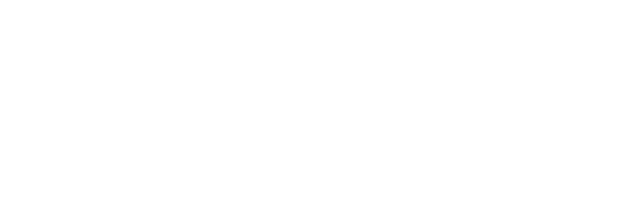
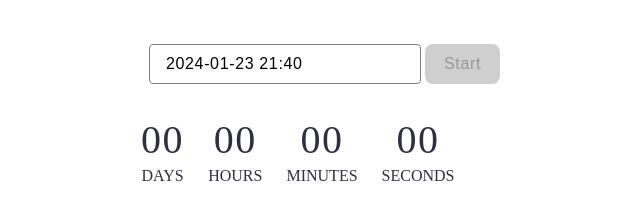
Before and after one commit to seredamariia/goit-js-hw-10, a website built with Vite: page src/1-timer.html in a window 1280 px wide. Shown: the whole page, without its empty margins (23-663 px from the left). Built offline with nearby package versions, Linux system fonts and the light colour scheme.

Commit message:
Додано таймер зворотного відліку

```diff
--- a/package.json
+++ b/package.json
@@ -16,6 +16,7 @@
   "license": "ISC",
   "dependencies": {
     "flatpickr": "^4.6.13",
+    "izitoast": "^1.4.0",
     "vite-plugin-full-reload": "^1.0.5",
     "vite-plugin-html-inject": "^1.0.1"
   }
--- a/src/1-timer.html
+++ b/src/1-timer.html
@@ -9,6 +9,28 @@
 </head>
 
 <body>
+  <input type="text" id="datetime-picker" />
+  <button type="button" data-start>Start</button>
+
+  <div class="timer">
+    <div class="field">
+      <span class="value" data-days>00</span>
+      <span class="label">Days</span>
+    </div>
+    <div class="field">
+      <span class="value" data-hours>00</span>
+      <span class="label">Hours</span>
+    </div>
+    <div class="field">
+      <span class="value" data-minutes>00</span>
+      <span class="label">Minutes</span>
+    </div>
+    <div class="field">
+      <span class="value" data-seconds>00</span>
+      <span class="label">Seconds</span>
+    </div>
+  </div>
+
   <script type="module" src="./js/1-timer.js"></script>
 </body>
 
--- a/src/css/timer.css
+++ b/src/css/timer.css
@@ -0,0 +1,81 @@
+* {
+    box-sizing: border-box;
+}
+
+body {
+    color: #2E2F42;
+    font-family: Montserrat;
+    padding: 36px 156px;
+}
+
+#datetime-picker {
+    border: none;
+    padding: 8px 16px;
+    font-size: 16px;
+    font-style: normal;
+    font-weight: 400;
+    line-height: 1.5em;
+    letter-spacing: 0.64px;
+    border-radius: 4px;
+    border: 1px solid #808080;
+    width: 272px;
+    height: 40px;
+    margin-left: 8px;
+}
+
+button {
+    border: none;
+    padding: 8px 16px;
+    cursor: pointer;
+    border-radius: 8px;
+    font-size: 16px;
+    font-style: normal;
+    font-weight: 500;
+    line-height: 1.5em;
+    letter-spacing: 0.64px;
+    width: 75px;
+    height: 40px;
+    background: #4E75FF;
+    border-color: #4E75FF;
+    color: #FFF;
+}
+
+button:hover {
+    background: #6C8CFF;
+}
+
+button:disabled {
+    border-color: #CFCFCF;
+    background: #CFCFCF;
+    color: #989898;
+}
+
+.timer {
+    display: flex;
+    margin-top: 32px;
+    gap: 24px;
+}
+
+.field {
+    display: flex;
+    flex-direction: column;
+    text-align: center;
+}
+
+.value {
+    color: #2E2F42;
+    font-size: 40px;
+    font-style: normal;
+    font-weight: 400;
+    line-height: 1.2em;
+    letter-spacing: 1.6px;
+}
+
+.label {
+    color: #2E2F42;
+    font-size: 16px;
+    font-style: normal;
+    font-weight: 400;
+    line-height: 1.5em;
+    text-transform: uppercase;
+}
--- a/src/js/1-timer.js
+++ b/src/js/1-timer.js
@@ -0,0 +1,81 @@
+import flatpickr from 'flatpickr';
+import 'flatpickr/dist/flatpickr.min.css';
+import iziToast from 'izitoast';
+import 'izitoast/dist/css/iziToast.min.css';
+
+const daysValue = document.querySelector('[data-days]');
+const hoursValue = document.querySelector('[data-hours]');
+const minutesValue = document.querySelector('[data-minutes]');
+const secondsValue = document.querySelector('[data-seconds]');
+const button = document.querySelector('button');
+const selector = document.querySelector('#datetime-picker');
+
+const options = {
+  enableTime: true,
+  time_24hr: true,
+  defaultDate: new Date(),
+  minuteIncrement: 1,
+  onClose(selectedDates) {
+    const selectedDate = selectedDates[0];
+
+    if (selectedDate < Date.now()) {
+      button.disabled = true;
+      iziToast.show({
+        message: 'Please choose a date in the future',
+        position: 'topRight',
+      });
+    } else {
+      button.disabled = false;
+      userSelectedDate = selectedDate;
+    }
+  },
+};
+
+flatpickr(selector, options);
+
+let userSelectedDate;
+let intervalId;
+
+button.disabled = true;
+
+function convertMs(ms) {
+  // Number of milliseconds per unit of time
+  const second = 1000;
+  const minute = second * 60;
+  const hour = minute * 60;
+  const day = hour * 24;
+
+  // Remaining days
+  const days = Math.floor(ms / day);
+  // Remaining hours
+  const hours = Math.floor((ms % day) / hour);
+  // Remaining minutes
+  const minutes = Math.floor(((ms % day) % hour) / minute);
+  // Remaining seconds
+  const seconds = Math.floor((((ms % day) % hour) % minute) / second);
+
+  return { days, hours, minutes, seconds };
+}
+
+button.addEventListener('click', () => {
+  button.disabled = true;
+  selector.disabled = true;
+
+  intervalId = setInterval(() => {
+    const remainingTime = userSelectedDate - Date.now();
+
+    if (remainingTime <= 0) {
+      clearInterval(intervalId);
+    } else {
+      const { days, hours, minutes, seconds } = convertMs(remainingTime);
+      daysValue.textContent = addLeadingZero(days);
+      hoursValue.textContent = addLeadingZero(hours);
+      minutesValue.textContent = addLeadingZero(minutes);
+      secondsValue.textContent = addLeadingZero(seconds);
+    }
+  }, 1000);
+});
+
+function addLeadingZero(value) {
+  return value.toString().padStart(2, '0');
+}
```
Also changed, not shown: 1 other file.
